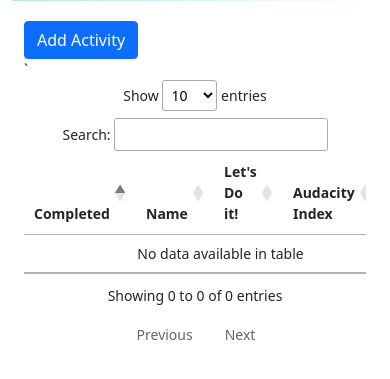
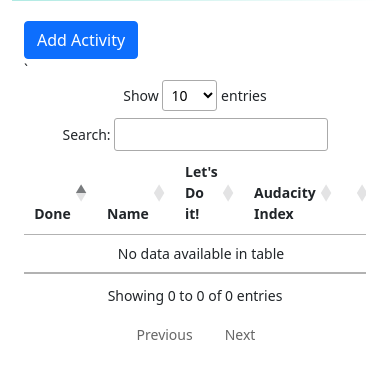
Before and after one commit to Trafire/july, a Django app: page / in a window 390 px wide. Shown: the part 247-626 px from the top of the page. Run offline with Django 5.2, Linux system fonts and the light colour scheme; data that the repository does not hold is empty; some libraries are stand-ins or nearby versions.

Commit message:
Improve responsiveness

```diff
--- a/templates/activity_table.html
+++ b/templates/activity_table.html
@@ -2,7 +2,7 @@
     <table id="activity" class="table">
         <thead>
         <tr>
-            <th scope="col">Completed</th>
+            <th scope="col" style="text-align: center">Done</th>
             <th scope="col">Name</th>
             <th scope="col" class="d-none d-sm-table-cell">Location</th>
             <th scope="col" class="d-none d-sm-table-cell">Time</th>
@@ -16,7 +16,7 @@
         <tbody>
         {% for activity in page_obj %}
             <tr>
-                <td><input type="checkbox" class="completed-checkbox" data-id="{{ activity.id }}"
+                <td style="text-align: center"><input type="checkbox" class="completed-checkbox" data-id="{{ activity.id }}"
                            {% if activity.completed %}checked{% endif %}></td>
                 <td>{{ activity.name }}</td>
                 <td class="d-none d-sm-table-cell">{{ activity.location }}</td>
```
